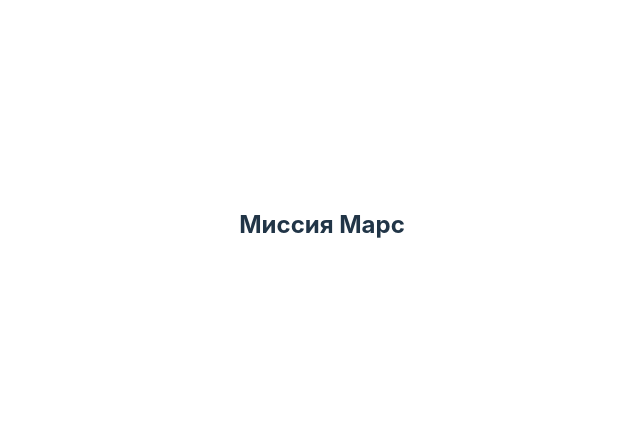
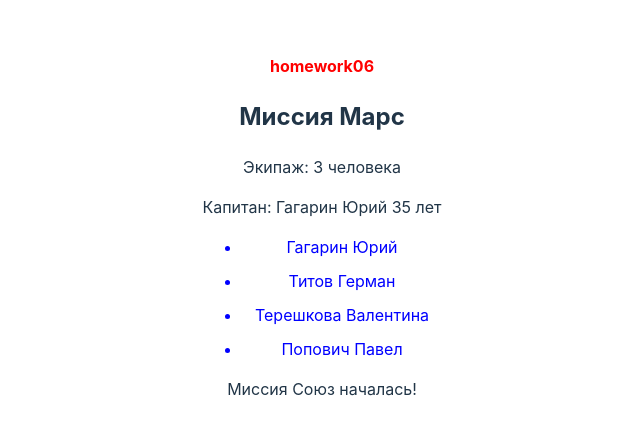
Before and after one commit to alex770307/45.2-TS, a React (Vite) app: page / in a window 1280 px wide. Shown: the part 175-610 px from the top of the page, without its empty margins (318-958 px from the left). Built offline with nearby package versions, Linux system fonts and the light colour scheme.

Commit message:
homework06

```diff
--- a/src/homeworks/homework06/SpaceMission.tsx
+++ b/src/homeworks/homework06/SpaceMission.tsx
@@ -1,7 +1,36 @@
+import './speseMission.css'
 export default function SpaceMission() {
 
+    let shipName: string = 'Союз';
+    let crewCount: number = 3;
+    let missionStarted: boolean = true;
+    const crewNames: string[] = ['Гагарин Юрий', 'Титов Герман', 'Терешкова Валентина', 'Попович Павел'];
+    const captain: readonly [string, number] = ['Гагарин Юрий', 35];
+    // console.log(shipName);
+    // console.log(crewCount);
+    // console.log(missionStarted);
+    // console.log(crewNames);
+    // console.log(captain);
 
-    return(
-        <h2>Миссия Марс</h2>
+    function startMission(shipName: string): string {
+        return `Миссия ${shipName} началась!`;
+    }
+
+    const missionMessage = missionStarted ? startMission(shipName) : '';
+
+    return (
+        <>
+        <h4>homework06</h4>
+            <h2>Миссия Марс</h2>
+            <p> Экипаж: {crewCount} человека</p>
+            <p>Капитан: {captain.join(' ')}  лет</p>
+
+            <ul>
+                {crewNames.map((name, index) => (
+                    <li key={index}>{name}</li>
+                ))}
+            </ul>
+            <p>{missionMessage}</p>
+        </>
     )
 }
--- /dev/null
+++ b/src/homeworks/homework06/speseMission.css
@@ -0,0 +1,8 @@
+h4 {
+    color: red;
+}
+
+li {
+    color: blue;
+    margin: 10px 0;
+}
```
